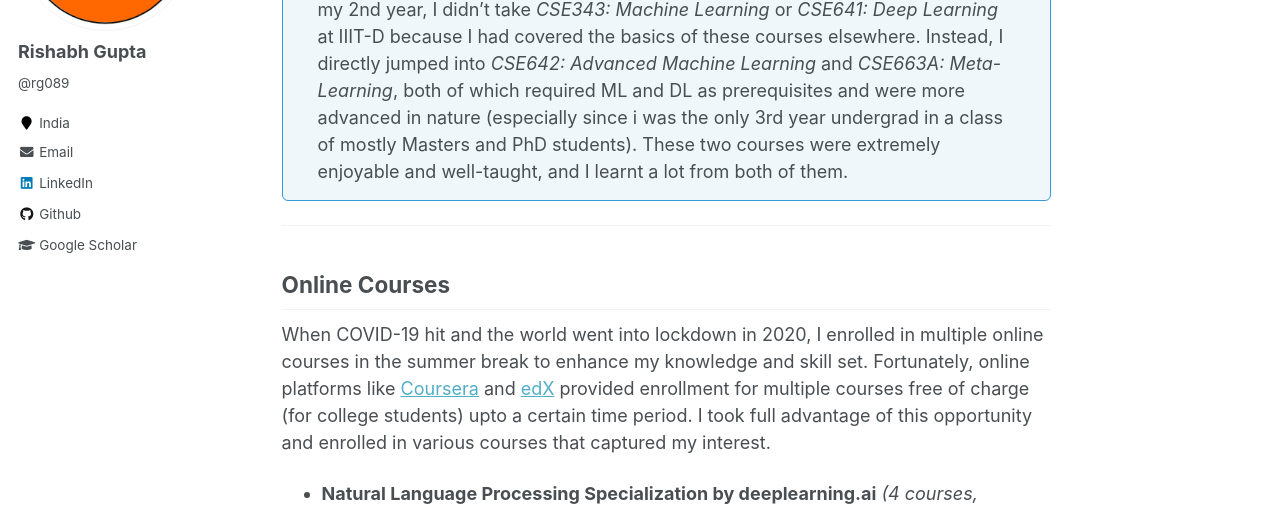
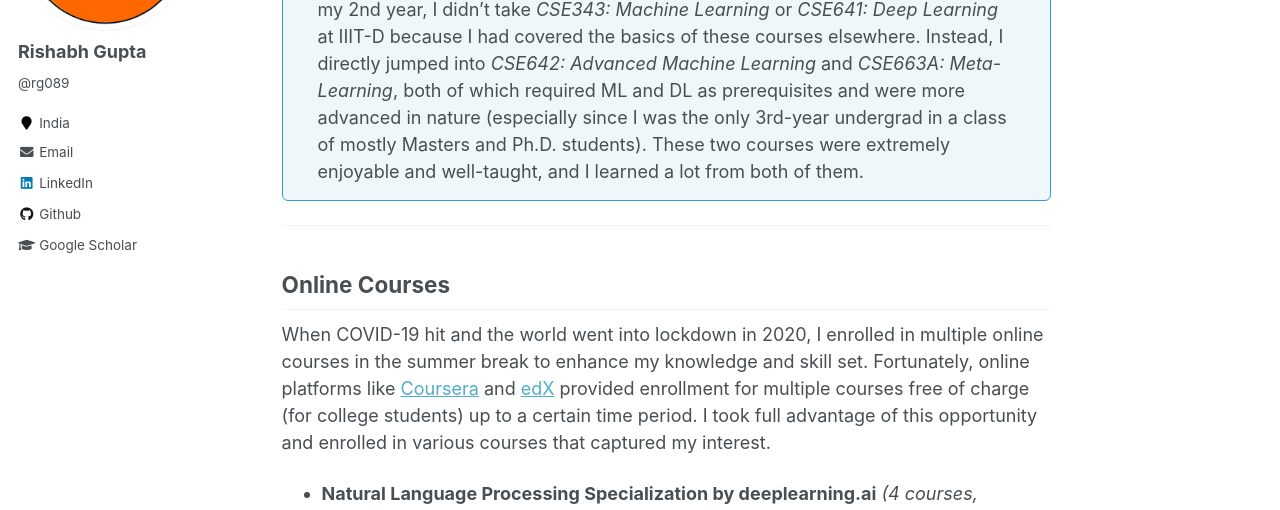
Before and after one commit to rg089/rg089.github.io, a Jekyll site: the page built from _pages/courses.md, in a window 1280 px wide and 900 px high, scrolled down 707 px. Shown: the part 180-690 px from the top of the window. Built offline with Jekyll 4.4.1, drawn with Linux system fonts in a browser that asks for light colours.

Commit message:
updated grammar and spelling

```diff
--- a/_pages/courses.md
+++ b/_pages/courses.md
@@ -28,13 +28,13 @@ Some of the relevant courses I have taken at IIIT-Delhi are listed below. They a
 - **CSE101: Introduction to Programming** *(Monsoon'19, Prof. Vikram Goyal, A)*
 
 <p class="panel-note" markdown="1"><i class="fa fa-info-circle"></i> <b>Aside:</b> Since I took a few ML courses on online platforms (as listed below) in my 2nd year, I didn't take *CSE343: Machine Learning* or *CSE641: Deep Learning* at IIIT-D because I had covered the basics of these courses elsewhere. Instead, I directly jumped into
-*CSE642: Advanced Machine Learning* and *CSE663A: Meta-Learning*, both of which required ML and DL as prerequisites and were more advanced in nature (especially since i was the only 3rd year undergrad in a class of mostly Masters and PhD students). These two courses were extremely enjoyable and well-taught, and I learnt a lot from both of them.</p>
+*CSE642: Advanced Machine Learning* and *CSE663A: Meta-Learning*, both of which required ML and DL as prerequisites and were more advanced in nature (especially since I was the only 3rd-year undergrad in a class of mostly Masters and Ph.D. students). These two courses were extremely enjoyable and well-taught, and I learned a lot from both of them.</p>
 
 ---
 
 ## Online Courses
 
-When COVID-19 hit and the world went into lockdown in 2020, I enrolled in multiple online courses in the summer break to enhance my knowledge and skill set. Fortunately, online platforms like [Coursera](https://www.coursera.org/){:target="_blank"} and [edX](https://www.edx.org/){:target="_blank"}  provided enrollment for multiple courses free of charge (for college students) upto a certain time period. I took full advantage of this opportunity and enrolled in various courses that captured my interest.
+When COVID-19 hit and the world went into lockdown in 2020, I enrolled in multiple online courses in the summer break to enhance my knowledge and skill set. Fortunately, online platforms like [Coursera](https://www.coursera.org/){:target="_blank"} and [edX](https://www.edx.org/){:target="_blank"}  provided enrollment for multiple courses free of charge (for college students) up to a certain time period. I took full advantage of this opportunity and enrolled in various courses that captured my interest.
 - **Natural Language Processing Specialization by deeplearning.ai** *(4 courses, completed November 2020)* [[CERTIFICATE]](https://www.coursera.org/account/accomplishments/specialization/certificate/L9DY4PSQAC7Z){:target="_blank"}
 - **MITx 6.86x: Machine Learning with Python-From Linear Models to Deep Learning** *(completed December 2020)* [[CERTIFICATE]](https://courses.edx.org/certificates/dd1078bb4d204a948a19ffef2b1fc960){:target="_blank"}
 - **Applied Data Science with Python Specialization by University of Michigan** *(5 courses, completed October 2020)* [[CERTIFICATE]](https://www.coursera.org/account/accomplishments/specialization/certificate/7GH3V8T337YJ){:target="_blank"}
```
